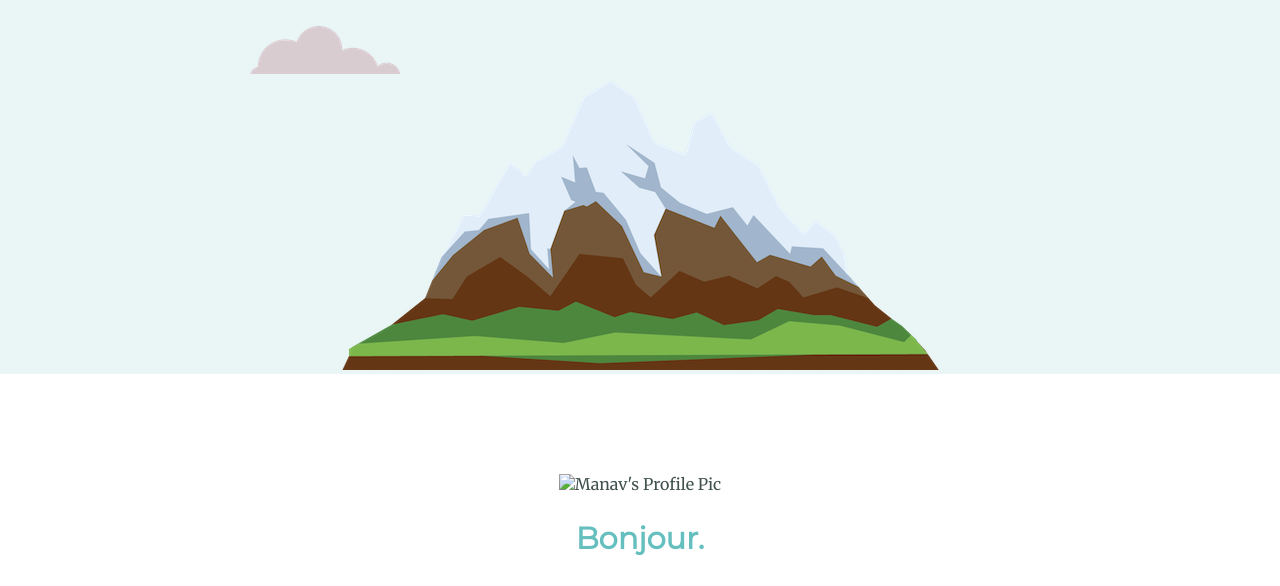
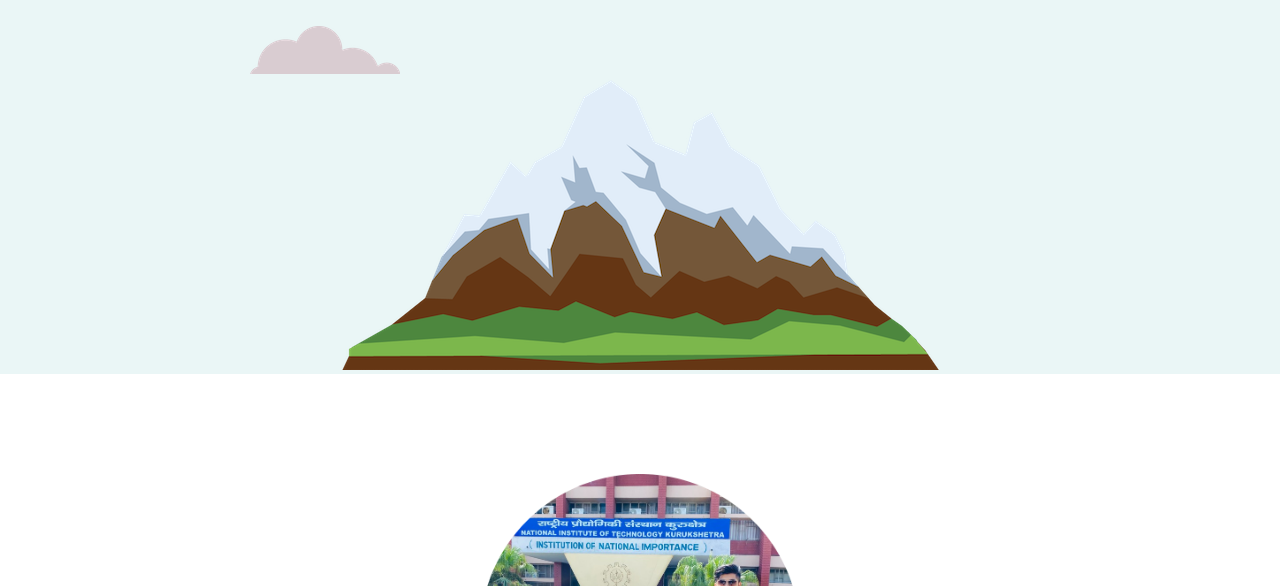
Before and after one commit to ManavChauhan1/CSS-My-Site, a plain HTML site: page index.html in a window 1280 px wide. Shown: the part 366-952 px from the top of the page. Drawn offline with Linux system fonts and the light colour scheme; the site is published under a folder, as on GitHub Pages, so addresses that start at the root find nothing.

Commit message:
Update index.html

```diff
--- a/index.html
+++ b/index.html
@@ -23,7 +23,7 @@
 
     <div class="middle-container">
         <div class="profile">
-          <img class = "profile-pic" src="/Images/Circle_Image.png" alt="Manav's Profile Pic">
+          <img class = "profile-pic" src="Images/Circle_Image.png" alt="Manav's Profile Pic">
           <h2>Bonjour.</h2>
           <p class = 'desc'>A National Institute of Technology PG student who is enrolled in the Master of Computer Application (MCA) Programme. </p>
         </div>
```
